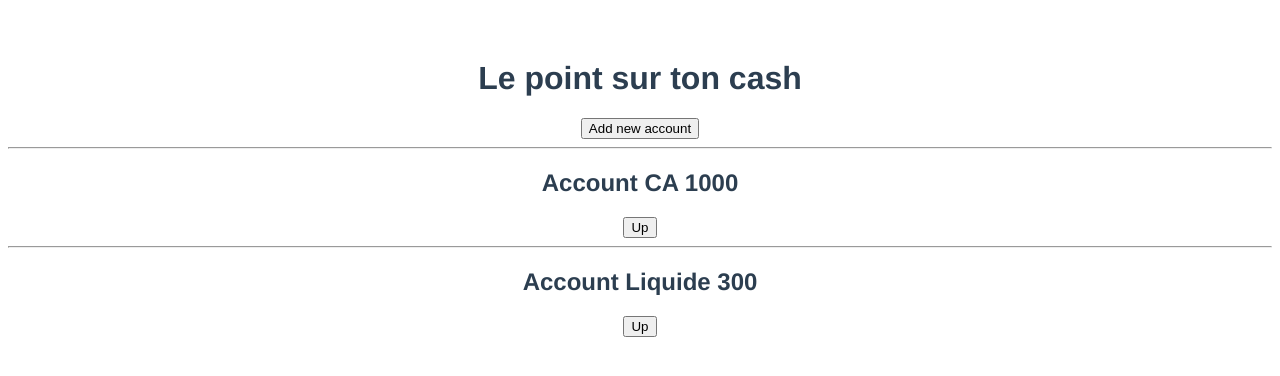
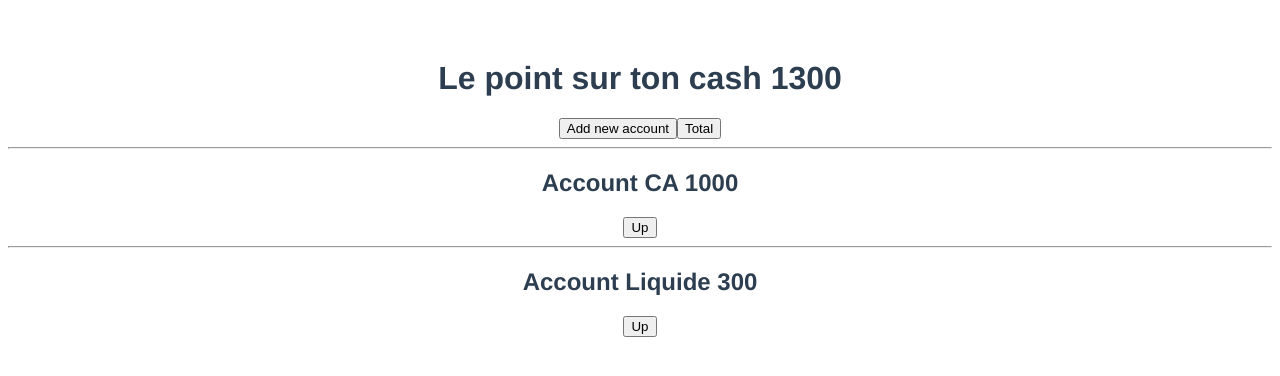
Before and after one commit to lydstyl/200615-cashevo, a Vue app: page / in a window 1280 px wide. Shown: the top 376 px of the page. Built offline with nearby package versions, Linux system fonts and the light colour scheme.

Commit message:
reduce total cash

```diff
--- a/src/App.vue
+++ b/src/App.vue
@@ -1,9 +1,13 @@
 <template>
   <div id="app">
-    <h1>{{ h1Text }}</h1>
+    <h1>{{ h1Text }} {{ total }}</h1>
 
     <button type="button" id="addCounter" @click="addNew">
       Add new account
+    </button>
+
+    <button type="button" @click="addNew">
+      Total
     </button>
 
     <Account
@@ -24,7 +28,7 @@ export default {
     Account,
   },
   data() {
-    return {
+    const datas = {
       h1Text: "Le point sur ton cash",
       defaultName: "Account",
       accounts: [
@@ -40,6 +44,13 @@ export default {
         },
       ],
     };
+
+    datas.total = datas.accounts.reduce(
+      (total, account) => total + account.amount,
+      0
+    );
+
+    return datas;
   },
 
   methods: {
--- a/src/components/Account.vue
+++ b/src/components/Account.vue
@@ -2,6 +2,8 @@
   <div>
     <hr />
     <h2>Account {{ id }} {{ name2 }} {{ amount2 }}</h2>
+
+    <!-- <input type="text" v-bind:name="name2" /> -->
 
     <button @click="up">Up</button>
   </div>
```
